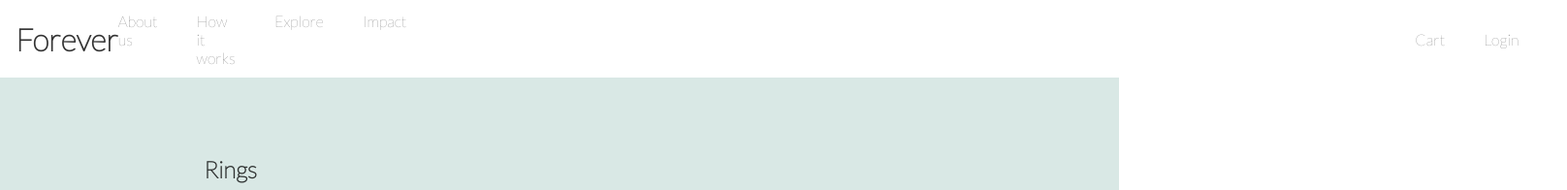
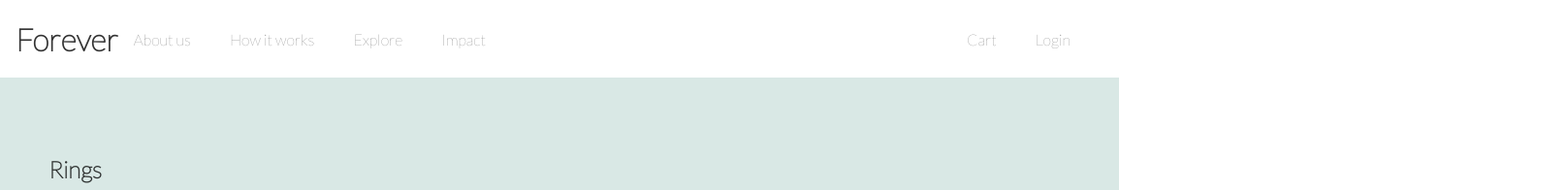
Before and after one commit to Deathpfhrot/CssDisplay, a plain HTML site: page lev3_2-flexbox_forever/index.html in a window 1280 px wide. Shown: the top 196 px of the page at 97% size, 1616 px wide, since content can reach past the window. Drawn offline with Linux system fonts and the light colour scheme.

Commit message:
few fixes flex

```diff
--- a/lev3_2-flexbox_forever/assets/css/style.css
+++ b/lev3_2-flexbox_forever/assets/css/style.css
@@ -34,7 +34,7 @@ nav ul{
     display: flex;
     gap: 40px;
     list-style: none;
-    margin-right: 65rem;
+    margin-right: 30rem;
 }
 
 nav ul a{
@@ -66,9 +66,10 @@ main{
 
 main section{
     margin: 0 auto;
-    width: 70%;
-    /* display: flex; */
-    /* justify-content: center; */
+    width: 80%;
+    display: flex;
+    justify-content: center;
+    flex-direction: column;
 }
 
 article{
@@ -79,7 +80,7 @@ article{
 
 h2{
     padding-top: 5rem;
-    margin-left: 9rem;
+    margin-left: 3rem;
 }
 
 article div{
--- a/lev3_2-flexbox_forever/index.html
+++ b/lev3_2-flexbox_forever/index.html
@@ -36,7 +36,9 @@
 
     <main>
         <section>
-            <h2>Rings </h2>
+            <div>
+                <h2>Rings </h2>
+            </div>
             <article>
                 <div class="div1">
                     <p>$ 1400</p>
```
Also changed, not shown: 1 other file.
